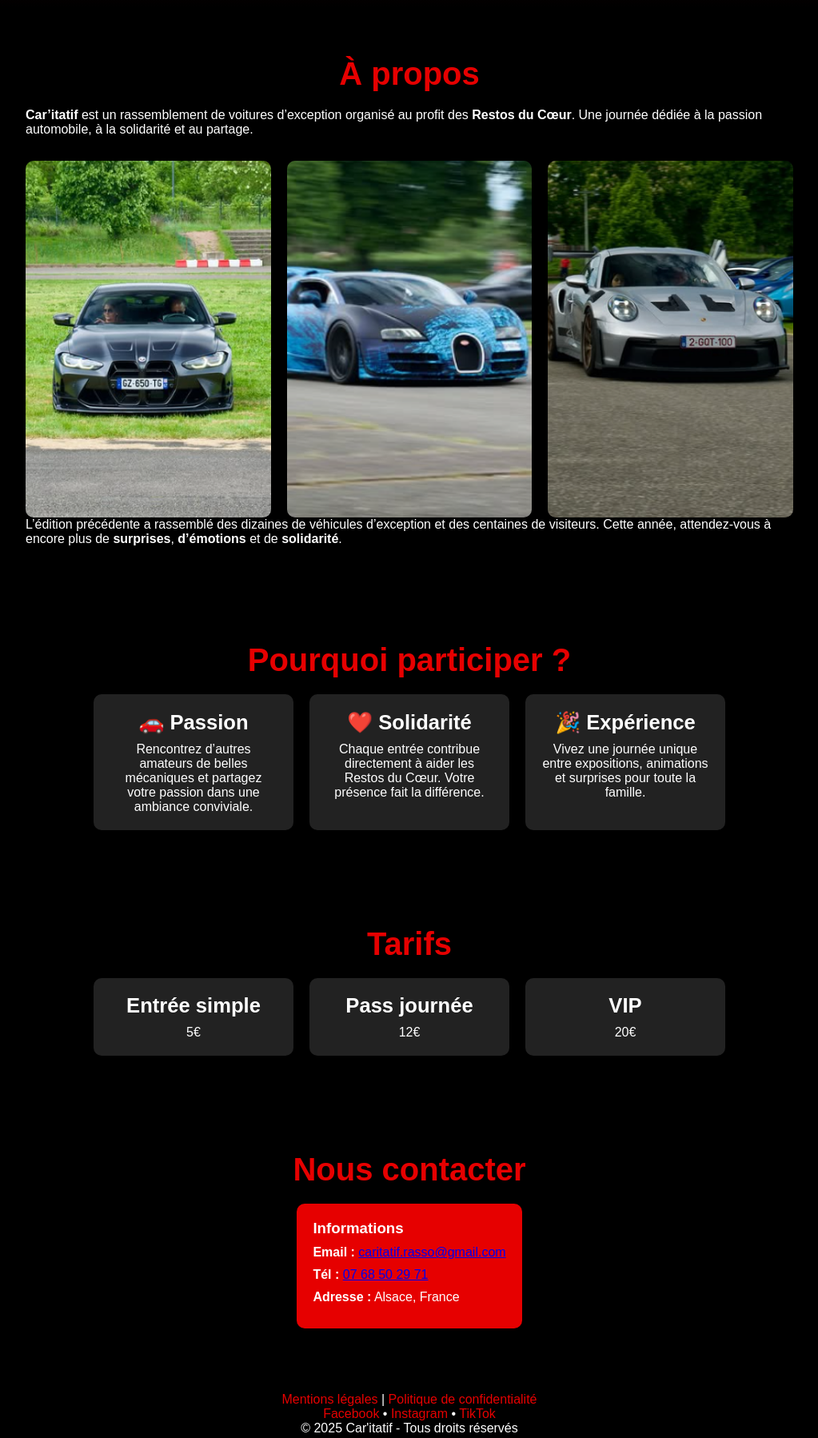
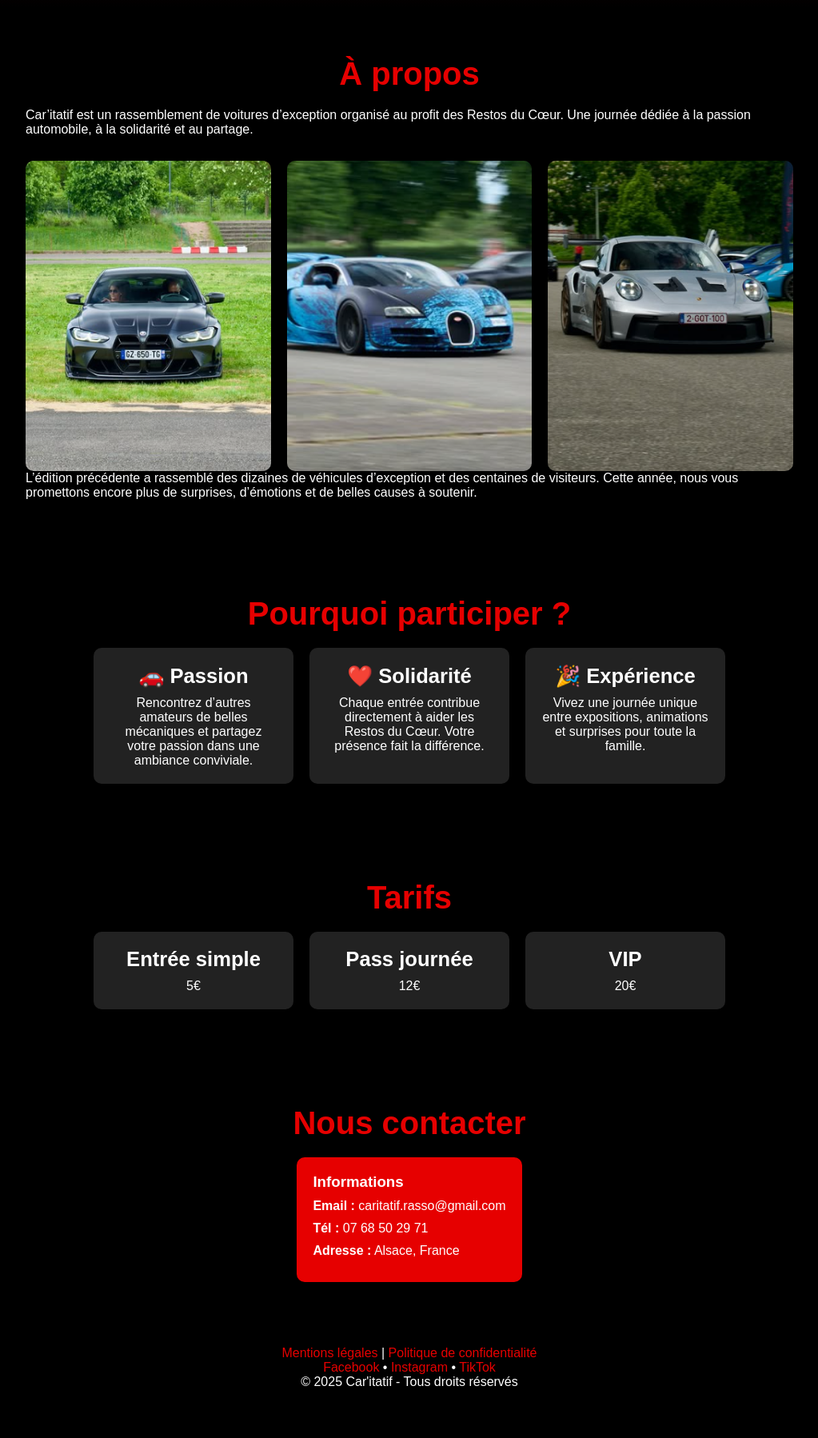
Before and after one commit to caritatifrasso-prog/car-itatif, a plain HTML site: page index.html in a window 1280 px wide. Shown: the part 880-2678 px from the top of the page at 80% size, without its empty margins (128-1151 px from the left). After the commit the page ends 2637 px from the top, so only its background shows below. Drawn offline with Linux system fonts and the light colour scheme.

Commit message:
Update index.html

```diff
--- a/index.html
+++ b/index.html
@@ -5,8 +5,6 @@
   <meta name="viewport" content="width=device-width, initial-scale=1.0">
   <title>Car'itatif</title>
   <link rel="stylesheet" href="style.css">
-  <link rel="icon" href="logo.png" type="image/png">
-  <meta name="description" content="Car’itatif – Rassemblement automobile solidaire au profit des Restos du Cœur.">
 </head>
 <body>
 
@@ -17,6 +15,7 @@
       <span class="logo-text">Car'itatif</span>
     </div>
 
+    <!-- NAVIGATION -->
     <nav>
       <ul class="menu">
         <li><a href="#home">Accueil</a></li>
@@ -31,54 +30,39 @@
 
   <!-- HERO -->
   <section id="home" class="hero">
-    <div class="hero-content">
-      <h1>Bienvenue à <span>Car'itatif</span></h1>
-      <p>Un événement automobile <strong>solidaire</strong> et <strong>unique</strong> en Alsace</p>
-      <a href="#contact" class="btn">Participer</a>
-    </div>
+    <h1>Bienvenue à <span>Car'itatif</span></h1>
+    <p>Un événement automobile solidaire et unique en Alsace</p>
+    <a href="#contact" class="btn">Participer</a>
   </section>
 
-  <!-- À PROPOS -->
+  <!-- ABOUT -->
   <section id="about">
     <h2>À propos</h2>
-    <p class="about-intro">
-      <strong>Car’itatif</strong> est un rassemblement de voitures d’exception organisé au profit des <strong>Restos du Cœur</strong>.
+    <p class="intro">
+      Car’itatif est un rassemblement de voitures d’exception organisé au profit des Restos du Cœur.
       Une journée dédiée à la passion automobile, à la solidarité et au partage.
     </p>
 
+    <!-- 🖼️ GALERIE D'IMAGES -->
     <div class="gallery">
       <div class="gallery-item">
-        <img src="event1.png" alt="BMW M4 noire sur circuit">
-        <div class="caption">
-          <h3>Passion & Performance</h3>
-          <p>Des véhicules d’exception réunis pour une même cause.</p>
-        </div>
+        <img src="event1.png" alt="Photo de l'événement 1">
       </div>
-
       <div class="gallery-item">
-        <img src="event2.png" alt="Bugatti en mouvement">
-        <div class="caption">
-          <h3>Solidarité & Émotion</h3>
-          <p>Chaque participation aide les Restos du Cœur.</p>
-        </div>
+        <img src="event2.png" alt="Photo de l'événement 2">
       </div>
-
       <div class="gallery-item">
-        <img src="event3.png" alt="Porsche GT3 argentée">
-        <div class="caption">
-          <h3>Une Journée Inoubliable</h3>
-          <p>Rencontres, partage et sensations fortes au programme.</p>
-        </div>
+        <img src="event3.png" alt="Photo de l'événement 3">
       </div>
     </div>
 
-    <p class="about-end">
+    <p class="description">
       L’édition précédente a rassemblé des dizaines de véhicules d’exception et des centaines de visiteurs.
-      Cette année, attendez-vous à encore plus de <strong>surprises</strong>, <strong>d’émotions</strong> et de <strong>solidarité</strong>.
+      Cette année, nous vous promettons encore plus de surprises, d’émotions et de belles causes à soutenir.
     </p>
   </section>
 
-  <!-- POURQUOI PARTICIPER -->
+  <!-- WHY PARTICIPATE -->
   <section id="why">
     <h2>Pourquoi participer ?</h2>
     <div class="grid why-grid">
@@ -97,21 +81,21 @@
     </div>
   </section>
 
-  <!-- TARIFS -->
+  <!-- PRICING -->
   <section id="pricing">
     <h2>Tarifs</h2>
     <div class="grid">
       <div class="card">
         <h3>Entrée simple</h3>
-        <p class="price">5€</p>
+        <p>5€</p>
       </div>
       <div class="card">
         <h3>Pass journée</h3>
-        <p class="price">12€</p>
+        <p>12€</p>
       </div>
       <div class="card">
         <h3>VIP</h3>
-        <p class="price">20€</p>
+        <p>20€</p>
       </div>
     </div>
   </section>
@@ -122,8 +106,8 @@
     <div class="contact-container">
       <div class="contact-infos">
         <h3>Informations</h3>
-        <p><strong>Email :</strong> <a href="mailto:caritatif.rasso@gmail.com">caritatif.rasso@gmail.com</a></p>
-        <p><strong>Tél :</strong> <a href="tel:0768502971">07 68 50 29 71</a></p>
+        <p><strong>Email :</strong> caritatif.rasso@gmail.com</p>
+        <p><strong>Tél :</strong> 07 68 50 29 71</p>
         <p><strong>Adresse :</strong> Alsace, France</p>
       </div>
     </div>
@@ -143,7 +127,6 @@
     <p>&copy; 2025 Car'itatif - Tous droits réservés</p>
   </footer>
 
-  <!-- SCRIPT -->
   <script>
     // MENU BURGER
     const burger = document.querySelector('.burger');
@@ -151,19 +134,7 @@
     burger.addEventListener('click', () => {
       menu.classList.toggle('show');
     });
+  </script>
 
-    // NAVIGATION SMOOTH + ANIMATION AU SCROLL
-    const observer = new IntersectionObserver((entries) => {
-      entries.forEach(entry => {
-        if (entry.isIntersecting) {
-          entry.target.classList.add('show-section');
-        }
-      });
-    }, { threshold: 0.2 });
-
-    document.querySelectorAll('section').forEach((section) => {
-      observer.observe(section);
-    });
-  </script>
 </body>
 </html>
```
